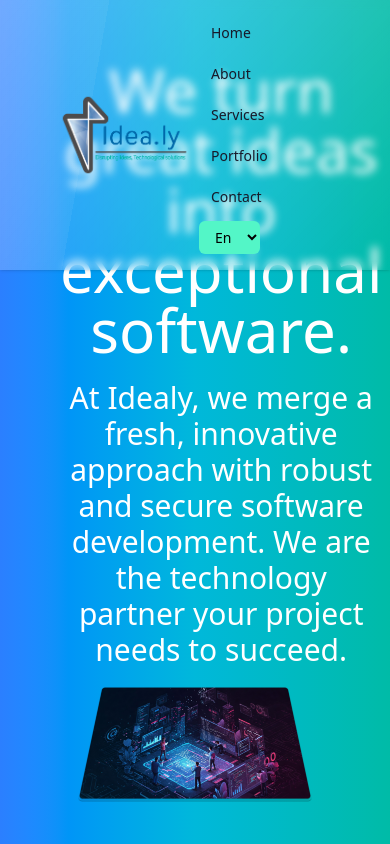
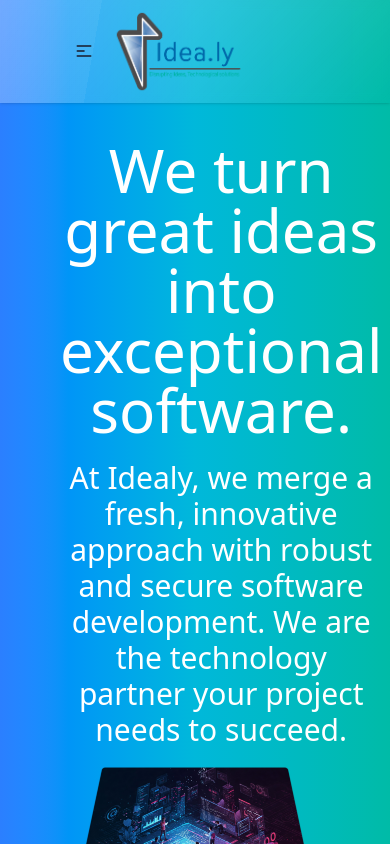
Before and after one commit to MauDesign/Idealy, a Next.js app: page /en in a window 390 px wide. Shown: the top 844 px of the page. Built offline with nearby package versions, Linux system fonts and the light colour scheme.

Commit message:
ajustes responsivo

```diff
--- a/src/app/[locale]/page.tsx
+++ b/src/app/[locale]/page.tsx
@@ -49,7 +49,7 @@ export default async function Home({params}: Props) {
           <div className='w-3/4 m-auto flex flex-wrap'>
             <div className='lg:w-1/2 sm:w-full grow sm:p-1.5 '>
               <Image
-              src= "/img/Desarrollo_idealy.jpg"
+              src= "/img/desarrollo_idealy.jpg"
               alt='Desarrollo a la medida'
               width={600}
               height={300}
--- a/src/app/ui/header/header.tsx
+++ b/src/app/ui/header/header.tsx
@@ -7,9 +7,9 @@ export default function Header() {
 const t = useTranslations("HeaderHero");
 return(
 
-<div className="w-full bg-linear-to-r from-blue-500 via-cyan-500 to-teal-500 p-15 lg:max-h-160 flex flex-wrap sm:max-h-full">
-    <div className=" lg:w-3/4 m-auto sm:w-full  justify-center items-center" >
-        <div className="lg:p-5  sm:p-15 w-full items-center">
+<div className="w-full bg-linear-to-r from-blue-500 via-cyan-500 to-teal-500 p-15 lg:max-h-160 flex flex-wrap sm:max-h-700">
+    <div className=" lg:w-3/4 m-auto sm:w-full pt-[5rem] justify-center items-center" >
+        <div className="lg:p-15 sm:p-5 w-full items-center">
             <h1 className="text-6xl font-Poiret_One w-full text-center text-[#ffffff]">{t("title")}</h1>
             <h3 className="text-3xl font-vmonserrat w-full text-center mt-5"><span className="text-[#ffffff]" >{t("autor")}</span></h3>
         </div>
--- a/src/app/ui/navbar/navbar.tsx
+++ b/src/app/ui/navbar/navbar.tsx
@@ -20,16 +20,37 @@ const Navbar = ({ locale }: {locale: string}) => {
     <div className=' w-full backdrop-blur-xs glass z-50 shadow-sm fixed'>
         <div className="navbar w-3/4 m-auto text-grey-200 flex flex-1 items-center justify-between">
             <div className='navbar-start'>
+                <div className="dropdown">
+                <div tabIndex={0} role="button" className="btn btn-ghost lg:hidden">
+                    <svg xmlns="http://www.w3.org/2000/svg" className="h-5 w-5" fill="none" viewBox="0 0 24 24" stroke="currentColor"> <path strokeLinecap="round" strokeLinejoin="round" strokeWidth="2" d="M4 6h16M4 12h8m-8 6h16" /> </svg>
+                    </div>
+                        <ul  tabIndex={0} className='flex menu menu-sm menu-horizontal dropdown-content rounded-sm bg-white px-1 gap-2'>
+                            <li><Link href="/">{t("home")}</Link></li>
+                            <li><Link href="/about">{t("about")}</Link></li>
+                            <li><Link href="/services">{t("services")}</Link></li>
+                            <li><Link href="/portfolio">{t("portfolio")}</Link></li>
+                            <li><Link href="/contact">{t("contact")}</Link></li>
+                            <li><select
+                                    value={locale}
+                                    onChange={handleLanguageChange}
+                                    className='rounded-md hover:outline-none focus:outline-none bg-[#53f6c7] text-white dropdown' >
+                                    <option value={"en"}>En</option>
+                                    <option value={"es"}>Es</option>
+                                </select>
+                            </li>
+                        </ul>
+                    </div>
                 <Image
                     src="/img/Logo-Idealy.png"
                     alt='Logo Mauricio Casado'
                     width={150}
                     height={150}
+                    className=''
                 />
             </div>
 
-            <div className='navbar-end'>
-                    <ul className='flex menu menu-horizontal px-1 gap-2'>
+            <div className='navbar-end hidden lg:flex'>
+                    <ul  tabIndex={0} className='flex menu menu-horizontal px-1 gap-2'>
                         <li><Link href="/">{t("home")}</Link></li>
                         <li><Link href="/about">{t("about")}</Link></li>
                         <li><Link href="/services">{t("services")}</Link></li>
```
